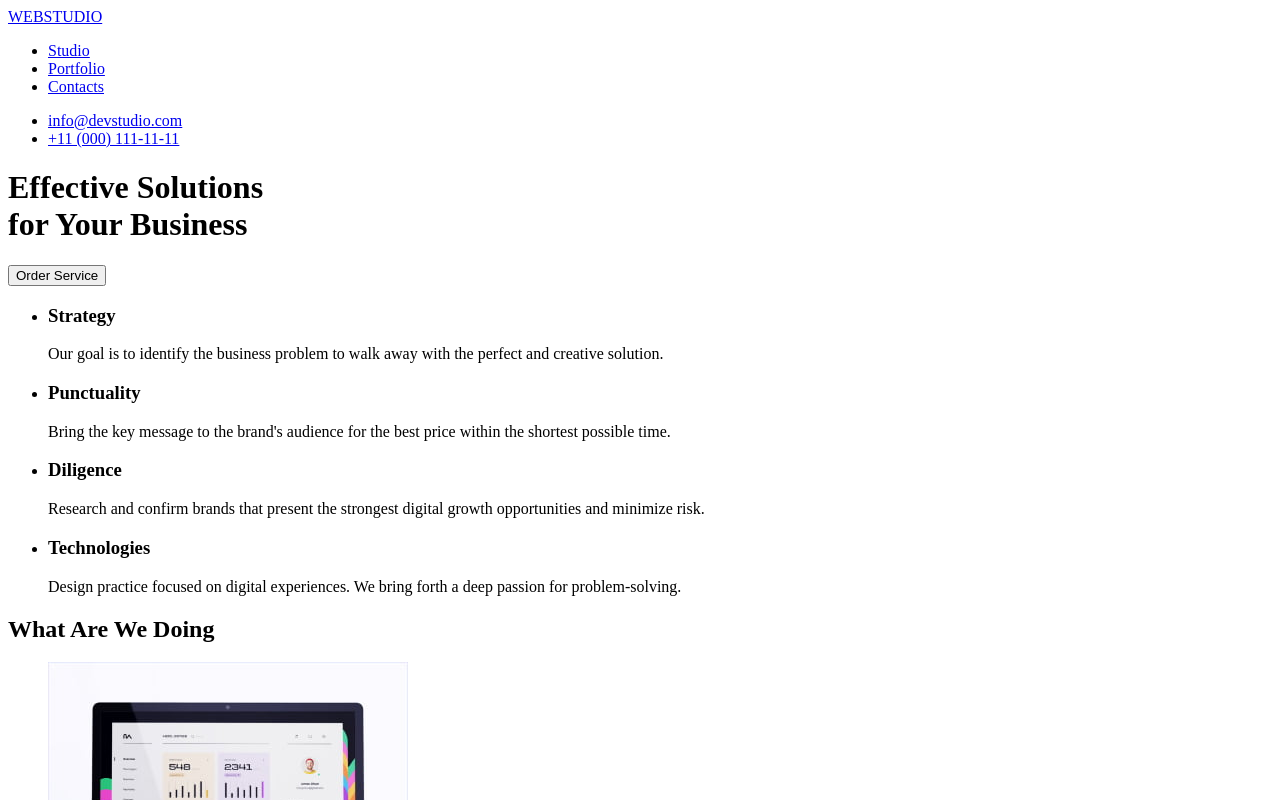
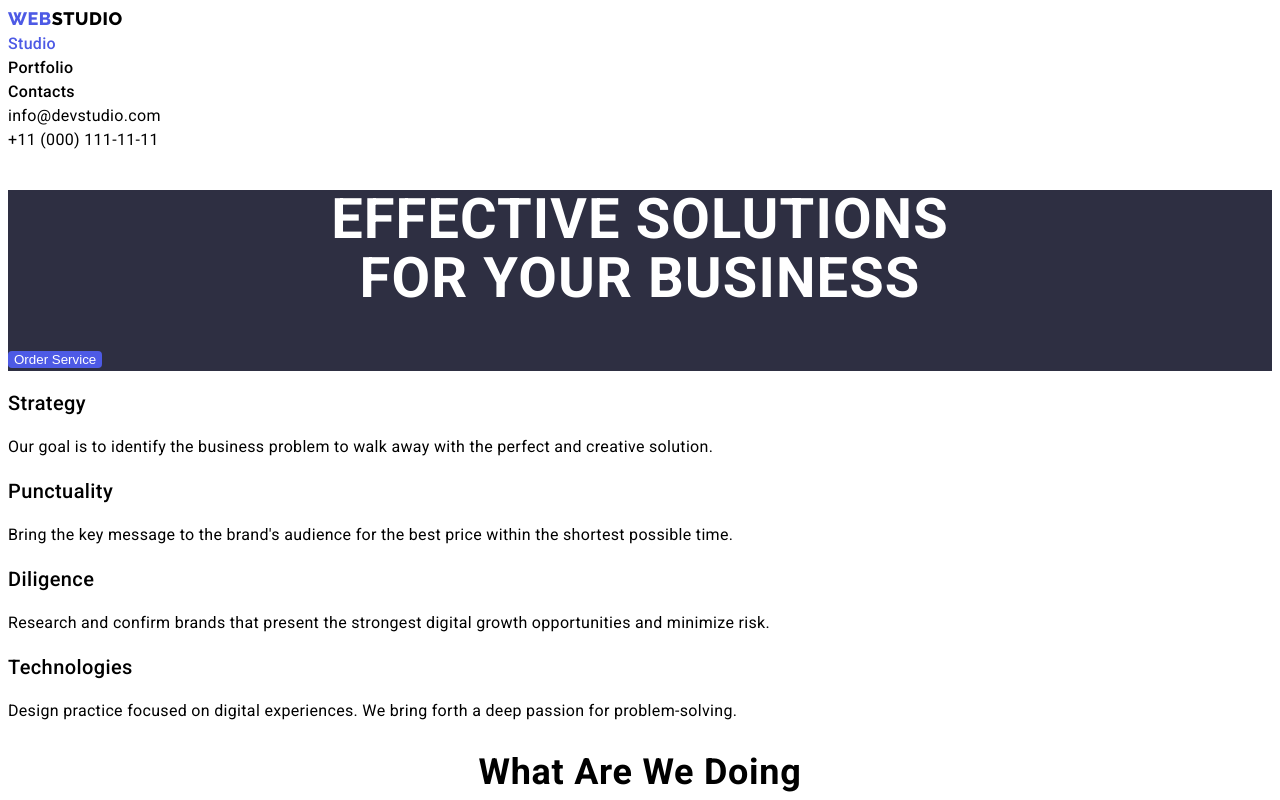
Before and after one commit to kaa1203/goit-markup-hw-02, a plain HTML site: page index.html in a window 1280 px wide. Shown: the top 800 px of the page. Drawn offline with Linux system fonts and the light colour scheme.

Commit message:
Finished CSS and portfolio markup

```diff
--- /dev/null
+++ b/css/styles.css
@@ -0,0 +1,102 @@
+body
+{
+    font-family: 'roboto', sans-serif;
+    font-size: 16px;
+    font-style: normal;
+    font-weight: 400;
+    line-height: 1.5;
+    letter-spacing: 0.32px;
+}
+
+.logo
+{
+    font-family: 'raleway', sans-serif;
+    font-size: 18px;
+    font-weight: 800;
+    line-height: 1.16;
+    letter-spacing: 0.54px;
+    text-transform: uppercase;
+}
+.nav-link
+{
+    font-weight: 500;
+}
+
+.nav-link:hover,
+.nav-link:focus,
+.nav-cta-link:hover,
+.nav-cta-link:focus,
+.highlight
+{
+    color: #4d5ae5;
+    outline: none;
+}
+
+a
+{
+    text-decoration: none;
+    color: #000;
+}
+
+ul
+{
+    list-style-type: none;
+    margin: 0;
+    padding:0;
+}
+
+.hero
+{
+    background-color: #2E2F42;
+    color: #fff;
+}
+
+.hero h1
+{
+    font-size: 56px;
+    font-weight: 700;
+    line-height: 1.07;
+    letter-spacing: 1.12px;
+    text-align: center;
+    text-transform: uppercase;
+}
+
+.button
+{
+    border: none;
+    border-radius: 4px;
+    background-color: #4D5AE5;
+    color: inherit;
+    cursor: pointer;
+}
+
+.section-one .section-title,
+.section-three .team-name
+{
+    font-size: 20px;
+    font-weight: 500;
+    line-height: 1.2;
+    letter-spacing: 0.4px;
+}
+
+.section-two .section-title,
+.section-three .section-title
+{
+    font-size: 36px;
+    font-weight: 700;
+    line-height: 1.11;
+    letter-spacing: 0.72px;
+    text-align: center;
+    text-transform: capitalize;
+}
+
+footer
+{
+    color: #fff;
+    background-color: #2E2F42;
+}
+
+footer .logo
+{
+    color:inherit;
+}
--- a/index.html
+++ b/index.html
@@ -4,53 +4,74 @@
     <meta charset="UTF-8">
     <meta name="viewport" content="width=device-width, initial-scale=1.0">
     <title>Web Studio</title>
+    <link rel="preconnect" href="https://fonts.googleapis.com">
+    <link rel="preconnect" href="https://fonts.gstatic.com" crossorigin>
+    <link
+        href="https://fonts.googleapis.com/css2?family=Raleway:ital,wght@0,100;0,200;0,300;0,400;0,500;0,600;0,700;0,800;0,900;1,100;1,200;1,300;1,400;1,500;1,600;1,700;1,800;1,900&family=Roboto:ital,wght@0,100;0,300;0,400;0,500;0,700;0,900;1,100;1,300;1,400;1,500;1,700;1,900&display=swap"
+        rel="stylesheet">
+    <link rel="stylesheet" href="css/styles.css">
 </head>
 <body>
     <header>
-        <nav>
-            <a href="#">WEBSTUDIO</a>
+        <nav class="nav-bar">
+            <a href="#" class="logo"><span class="highlight">Web</span>studio</a>
             <ul>
-                <li><a href="#">Studio</a></li>
-                <li><a href="#">Portfolio</a></li>
-                <li><a href="#">Contacts</a></li>
+                <li><a href="#" class="nav-link highlight">Studio</a></li>
+                <li><a href="portfolio.html" class="nav-link">Portfolio</a></li>
+                <li><a href="#" class="nav-link">Contacts</a></li>
             </ul>
         </nav>
 
+        <div class="nav-cta">
             <ul>
-                <li><a href="mailto:info@devstudio.com">info@devstudio.com</a></li>
-                <li><a href="tel:+110001111111">+11 (000) 111-11-11</a></li>
+                <li><a href="mailto:info@devstudio.com" class="nav-cta-link">info@devstudio.com</a></li>
+                <li><a href="tel:+110001111111" class="nav-cta-link">+11 (000) 111-11-11</a></li>
             </ul>
+        </div>
 
+        <div class="hero">
             <h1>
                 Effective Solutions <br>for Your Business
             </h1>
-        <button type="button"> Order Service</button>
+                <button type="button" class="button"> Order Service</button>
+        </div>
+
     </header>
 
     <main>
-        <section>
+        <section class="section-one">
             <ul>
                 <li>
-                    <h3>Strategy</h3>
+                    <h3 class="section-title">Strategy</h3>
+                    <p>
                        Our goal is to identify the business problem to walk away with the perfect and creative solution.
+                    </p>
                 </li>
                 <li>
-                    <h3>Punctuality</h3>
+                    <h3 class="section-title">Punctuality</h3>
+                    <p>
                         Bring the key message to the brand's audience for the best price within the shortest possible time.
+                    </p>
                 </li>
                 <li>
-                    <h3>Diligence</h3>
+                    <h3 class="section-title">Diligence</h3>
+                    <p>
                         Research and confirm brands that present the strongest digital growth opportunities and minimize risk.
+                    </p>
+
                 </li>
                 <li>
-                    <h3>Technologies</h3>
+                    <h3 class="section-title">Technologies</h3>
+                    <p>
                         Design practice focused on digital experiences. We bring forth a deep passion for problem-solving.
+                    </p>
+
                 </li>
             </ul>
         </section>
 
-        <section>
-            <h2>What Are We Doing</h2>
+        <section class="section-two">
+            <h2 class="section-title">What are we doing</h2>
             <ul>
                 <li>
                     <img src="images/desktop.jpg" alt="desktop image" width="360">
@@ -64,27 +85,27 @@
             </ul>
         </section>
 
-        <section>
-            <h2>Our Team</h2>
+        <section class="section-three">
+            <h2 class="section-title">Our team</h2>
             <ul>
                 <li>
                     <img src="images/mark.jpg" alt="Mark Guerrero" width="264">
-                    <h2>Mark Guerrero</h2>
+                    <h2 class="team-name">Mark Guerrero</h2>
                     <p>Product Designer</p>
                 </li>
                 <li>
                     <img src="images/tom.jpg" alt="Tom Ford" width="264">
-                    <h2>Tom Ford</h2>
+                    <h2 class="team-name">Tom Ford</h2>
                     <p>Frontend Developer</p>
                 </li>
                 <li>
                     <img src="images/camilla.jpg" alt="Camilla Garcia" width="264">
-                    <h2>Camilla Garcia</h2>
+                    <h2 class="team-name">Camilla Garcia</h2>
                     <p>Marketing</p>
                 </li>
                 <li>
                     <img src="images/daniel.jpg" alt="Daniel Wilson" width="264">
-                    <h2>Daniel Wilson</h2>
+                    <h2 class="team-name">Daniel Wilson</h2>
                     <p>UI Designer</p>
                 </li>
             </ul>
@@ -92,7 +113,7 @@
     </main>
 
     <footer>
-        <a href="#">WEBSTUDIO</a>
+        <a href="#" class="logo"><span class="highlight">WEB</span>STUDIO</a>
         <p>Increase the flow of customers and <br>sales for your business with digital<br> marketing & growth solutions.</p>
     </footer>
 </body>
```
Also changed, not shown: portfolio.html (added, +92 -0 lines), images/bank-app.jpg (added), images/coffee.jpg (added), images/fruits.jpg (added), images/ig-concept.jpg (added), images/meditation.jpg (added), images/ol-courses.jpg (added), images/scan.jpg (added), images/taxi.jpg (added), images/wallpaper.jpg (added). Lines whose indentation alone changed are shown as unchanged.
